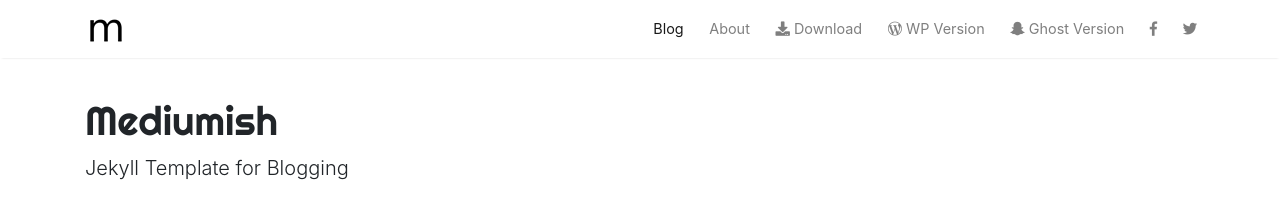
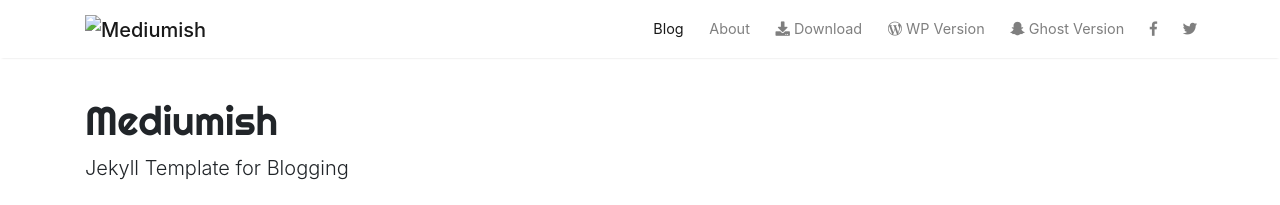
Before and after one commit to michaelwu1749/michaelwu1749.github.io, a Jekyll site: the page built from index.html, in a window 1280 px wide. Shown: the top 205 px of the page. Built offline with Jekyll 4.4.1, drawn with Linux system fonts in a browser that asks for light colours; nearby versions of some CDN libraries; the list of posts is cut into pages by our own code; comment, search, counter and statistics services are not loaded.

Commit message:
Update _config.yml

```diff
--- a/_config.yml
+++ b/_config.yml
@@ -2,7 +2,7 @@
 name: "Mediumish"
 description: "Jekyll Template for Blogging"
 meta_description: "Jekyll template, Medium styled, free for bloggers."
-logo: 'assets/images/logo.png'
+logo: 'michaelwu1749.github.io/assets/images/logo.png'
 favicon: 'assets/images/logo.png'
 baseurl: /mediumish-theme-jekyll
 google_analytics: 'UA-46278016-1'
```
